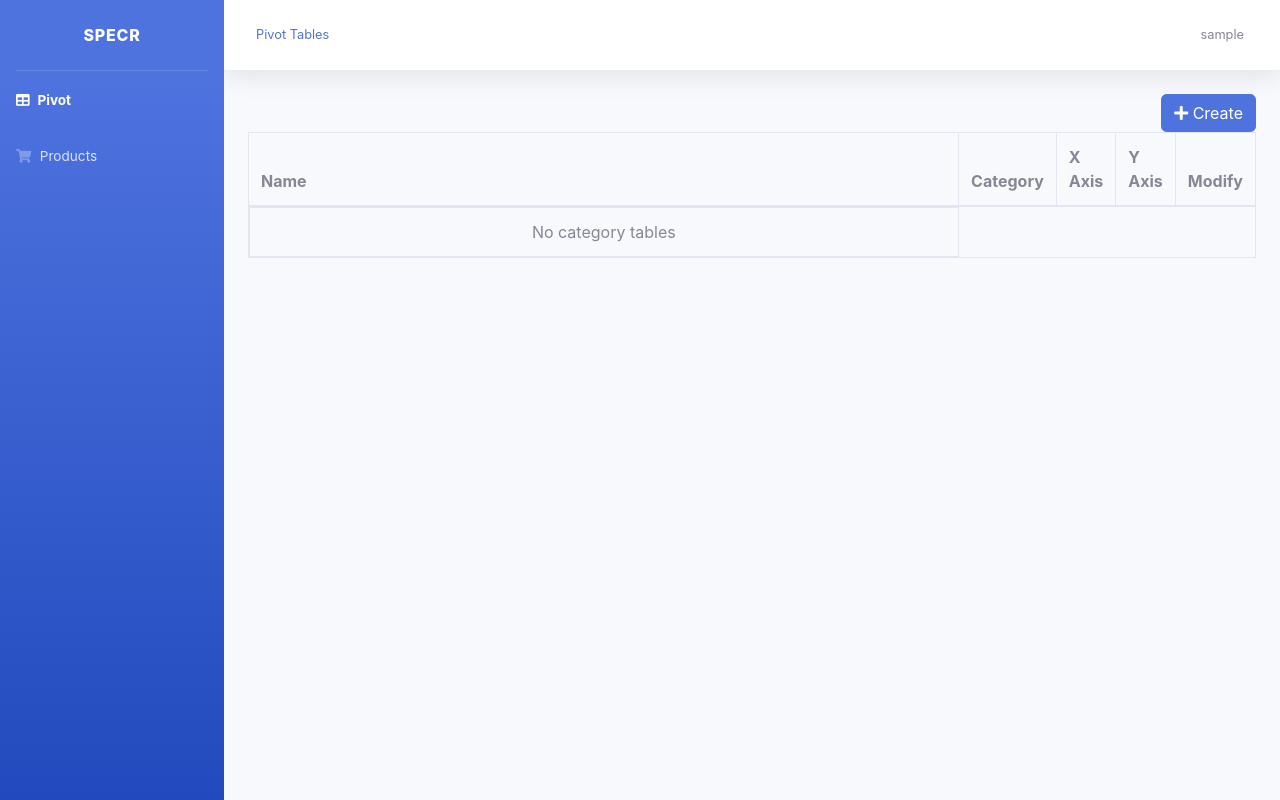
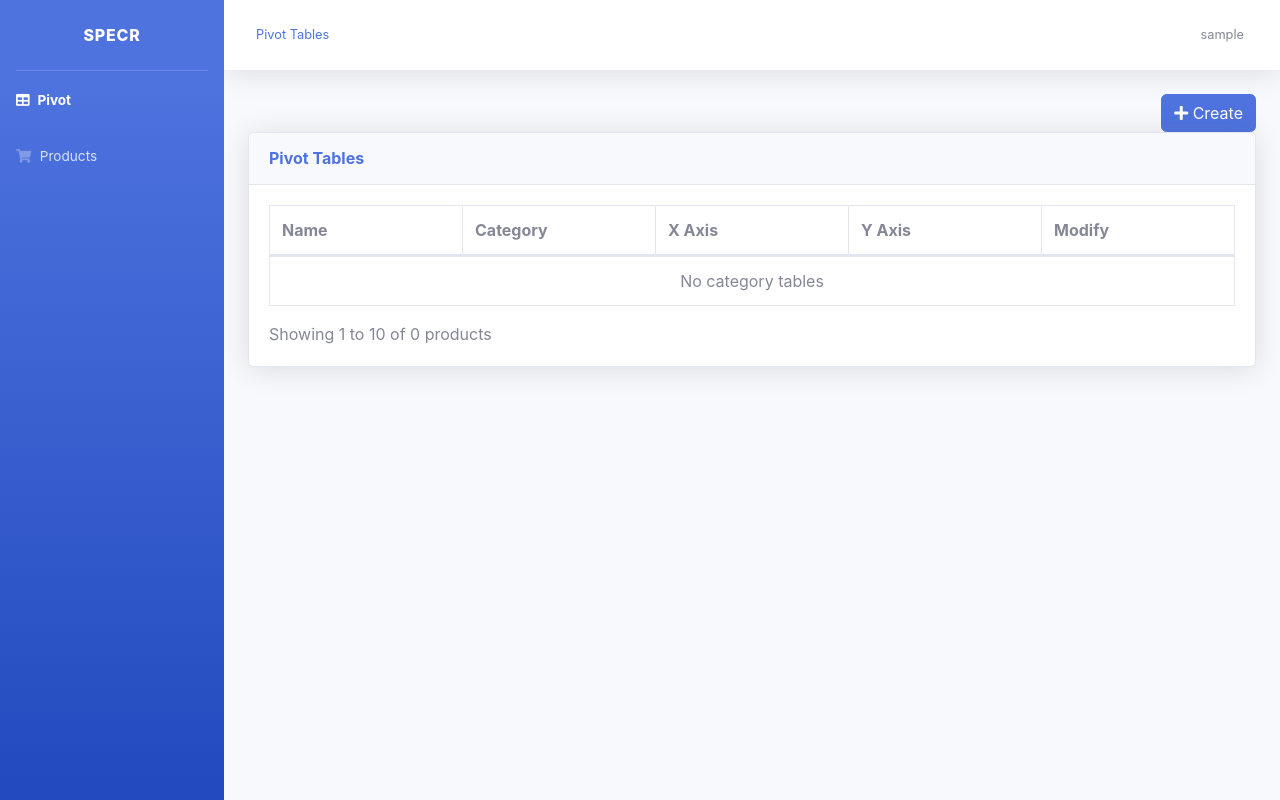
Before and after one commit to oreilm49/scrapy-django-ecommerce-analysis-tool, a Django app: page /dashboard/category-tables/ in a window 1280 px wide. Run offline with Django 3.2, Linux system fonts and the light colour scheme; the visitor is signed in with stand-in values (Sample User, id 1); data comes from the database, SQL or seed files in the repository; data that the repository does not hold is empty; parts of the project's set-up code (start-up, migrations or seed data) failed here and were passed over; some libraries are stand-ins or nearby versions.

Commit message:
added pagination and card

```diff
--- a/dashboard/templates/views/category_tables.html
+++ b/dashboard/templates/views/category_tables.html
@@ -3,7 +3,13 @@
 {% load bootstrap4 %}
 
 {% block content %}
-    <table class="table table-bordered">
+    <div class="card shadow mb-4" style="max-height: 830px;">
+        <div class="card-header py-3 d-flex flex-row align-items-center justify-content-between">
+            <h6 class="m-0 font-weight-bold text-primary">Pivot Tables</h6>
+        </div>
+        <div class="card-body">
+            <div class="table-responsive">
+                <table class="table table-bordered scrollable-table">
                     <thead>
                         <tr>
                             <th>Name</th>
@@ -41,4 +47,8 @@
                         {% endfor %}
                     </tbody>
                 </table>
+            </div>
+            {% include 'includes/table_pagination.html' %}
+        </div>
+    </div>
 {% endblock %}
```
Lines whose indentation alone changed are shown as unchanged.
